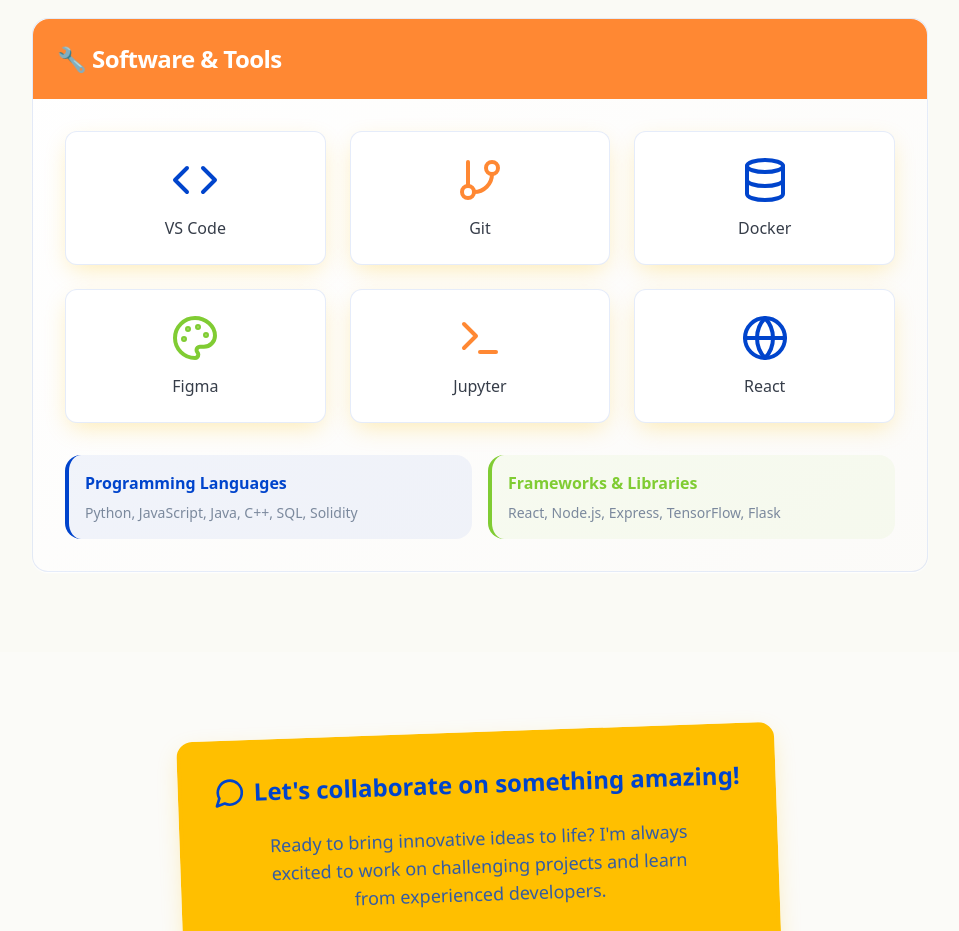
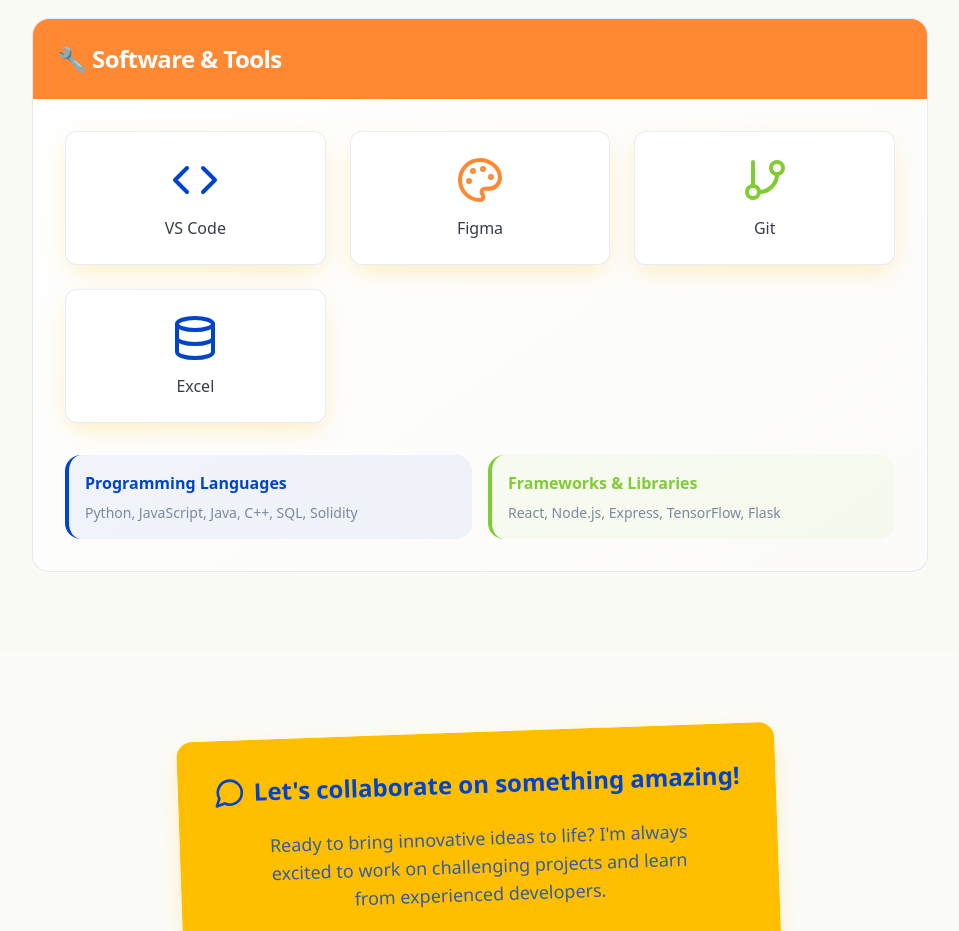
Before and after one commit to reimwon/canvas-code-chronicle, a React (Vite) app: page / in a window 1280 px wide. Shown: the part 3180-4111 px from the top of the page, without its empty margins (160-1119 px from the left). Built offline with nearby package versions, Linux system fonts and the light colour scheme; the HTML template or start-up script is replaced by a standard one.

Commit message:
Update Tools Section

```diff
--- a/src/components/portfolio/ToolsSection.tsx
+++ b/src/components/portfolio/ToolsSection.tsx
@@ -4,11 +4,9 @@ import { Code, Database, Globe, Palette, Terminal, GitBranch } from "lucide-reac
 const ToolsSection = () => {
   const tools = [
     { name: "VS Code", icon: Code, color: "text-primary" },
-    { name: "Git", icon: GitBranch, color: "text-accent" },
-    { name: "Docker", icon: Database, color: "text-primary" },
-    { name: "Figma", icon: Palette, color: "text-success" },
-    { name: "Jupyter", icon: Terminal, color: "text-accent" },
-    { name: "React", icon: Globe, color: "text-primary" }
+    { name: "Figma", icon: Palette, color: "text-accent" },
+    { name: "Git", icon: GitBranch, color: "text-success" },
+    { name: "Excel", icon: Database, color: "text-primary" }
   ];
 
   return (
```
